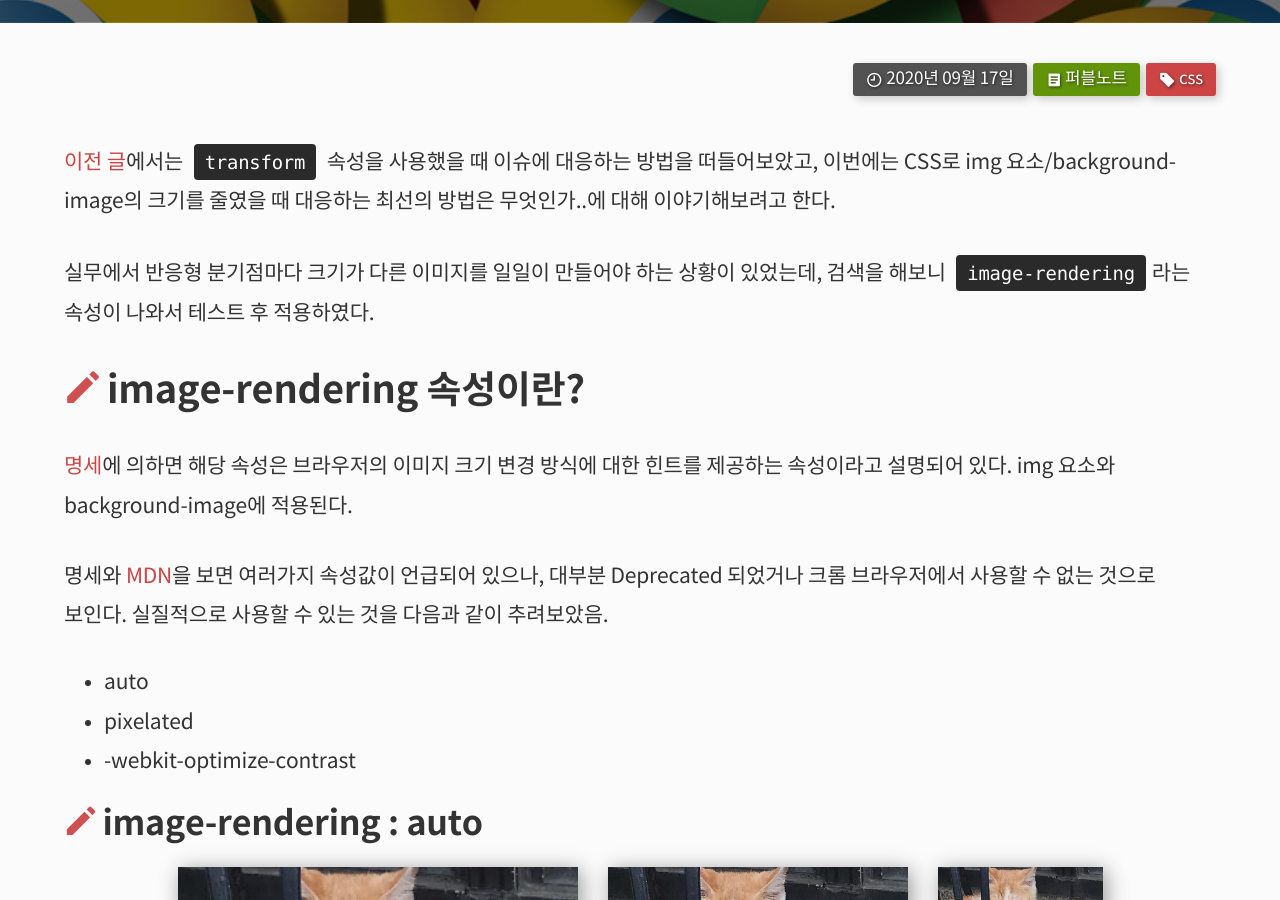
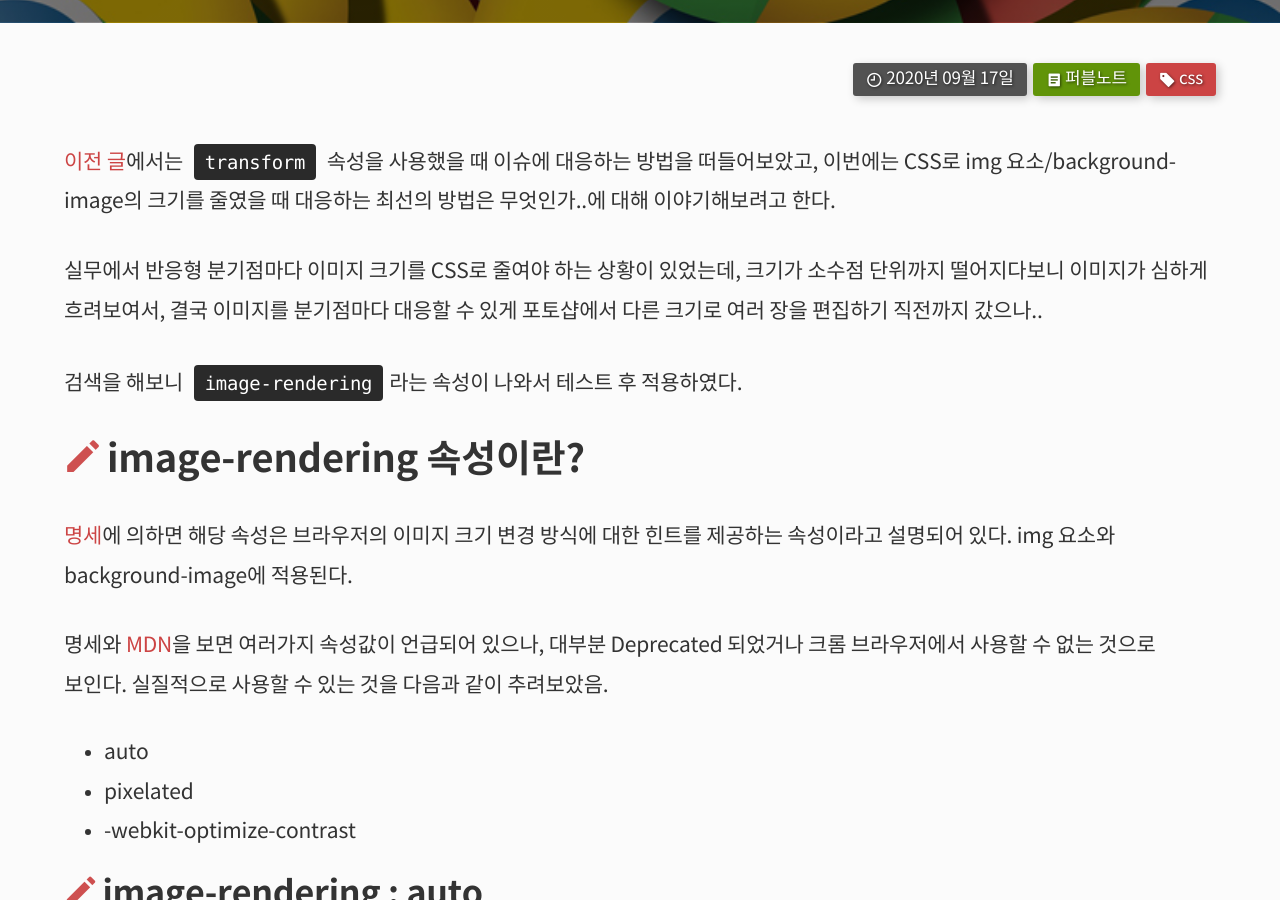
Before and after one commit to selosele/selosele.github.io, a Jekyll site: the page built from _posts/2020-09-17-sub-pixel-rendering2.md, in a window 1280 px wide and 900 px high, scrolled down 350 px. Built offline with Jekyll 4.4.1, drawn with Linux system fonts in a browser that asks for light colours; cached includes are drawn as plain includes; comment, search, counter and statistics services are not loaded.

Commit message:
포스트 수정

````diff
--- a/_posts/2020-09-17-sub-pixel-rendering2.md
+++ b/_posts/2020-09-17-sub-pixel-rendering2.md
@@ -18,7 +18,9 @@ primary_post: true
 
 [이전 글](/2020/02/16/sub-pixel-rendering/)에서는 ```transform```{:.language-css} 속성을 사용했을 때 이슈에 대응하는 방법을 떠들어보았고, 이번에는 CSS로 img 요소/background-image의 크기를 줄였을 때 대응하는 최선의 방법은 무엇인가..에 대해 이야기해보려고 한다.
 
-실무에서 반응형 분기점마다 크기가 다른 이미지를 일일이 만들어야 하는 상황이 있었는데, 검색을 해보니 ```image-rendering```{:.language-css}라는 속성이 나와서 테스트 후 적용하였다.
+실무에서 반응형 분기점마다 이미지 크기를 CSS로 줄여야 하는 상황이 있었는데, 크기가 소수점 단위까지 떨어지다보니 이미지가 심하게 흐려보여서, 결국 이미지를 분기점마다 대응할 수 있게 포토샵에서 다른 크기로 여러 장을 편집하기 직전까지 갔으나..
+
+검색을 해보니 ```image-rendering```{:.language-css}라는 속성이 나와서 테스트 후 적용하였다.
 
 ## image-rendering 속성이란?
 
````
